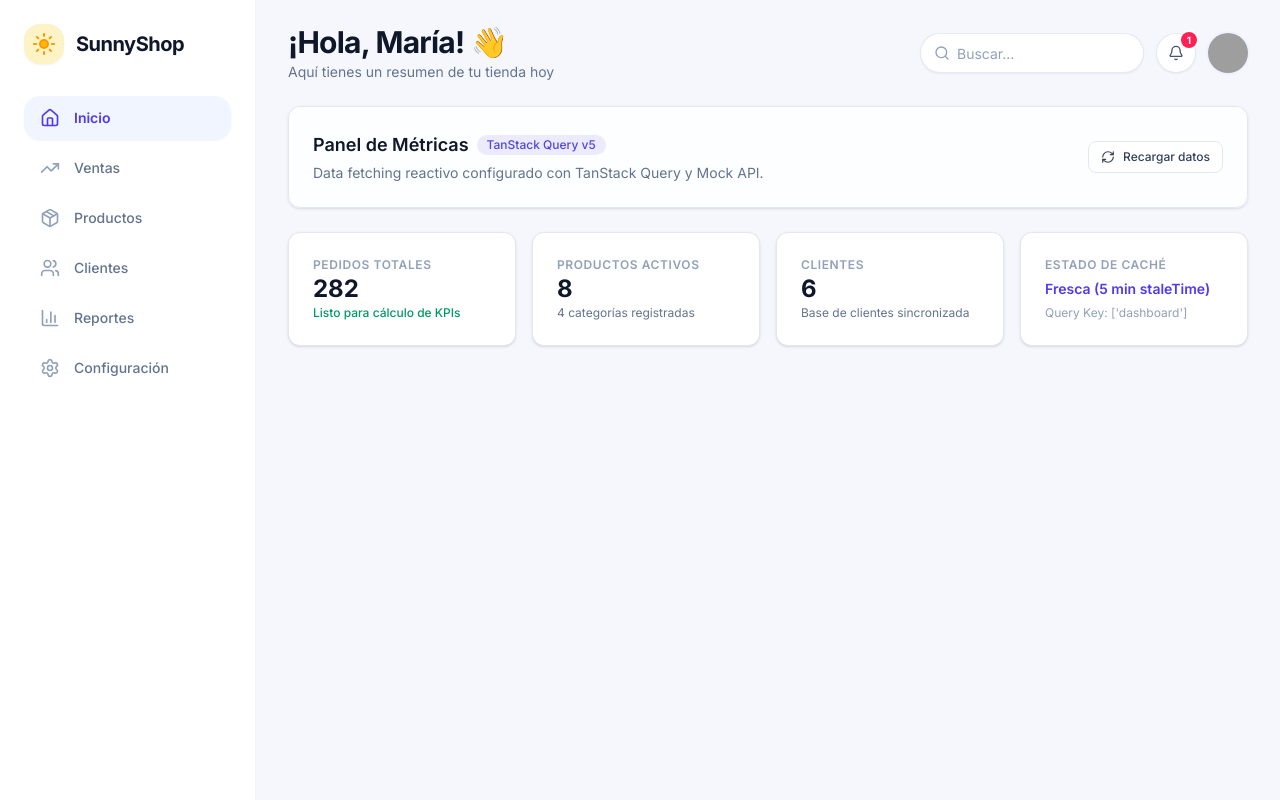
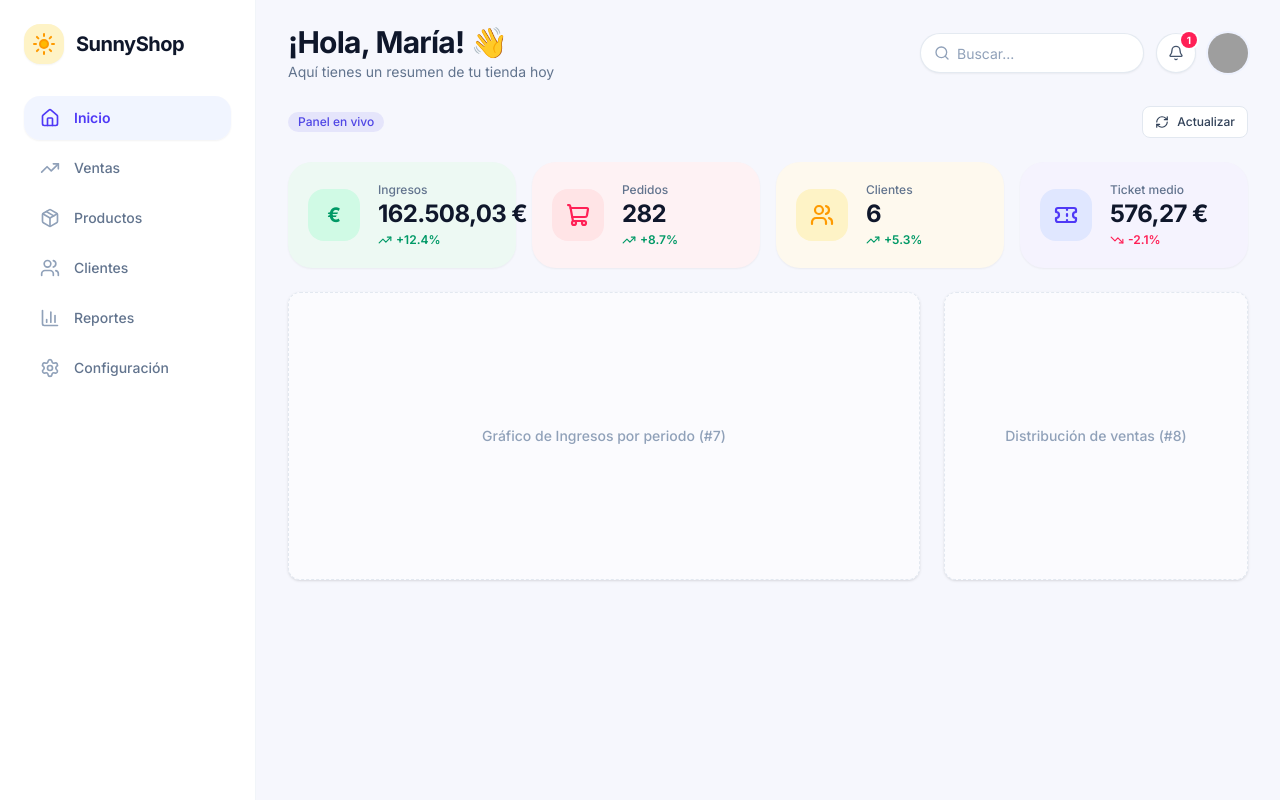
Before and after one commit to alxnrocha/09-analytics-dashboard, a React (Vite) app: page / in a window 1280 px wide. Built offline with nearby package versions, Linux system fonts and the light colour scheme; grey boxes are pictures that could not be loaded.

Commit message:
feat: build KPI metric cards with computed metrics and deltas

```diff
--- a/src/App.tsx
+++ b/src/App.tsx
@@ -2,60 +2,40 @@ import { DashboardLayout } from './components/layout/DashboardLayout';
 import { Card } from './components/ui/Card';
 import { Badge } from './components/ui/Badge';
 import { Button } from './components/ui/Button';
+import { KpiGrid } from './components/dashboard/KpiGrid';
 import { useDashboardData } from './hooks/useDashboardData';
+import { computeKpiMetrics } from './utils/metrics';
 import { RefreshCw, AlertCircle } from 'lucide-react';
 
 export default function App() {
   const { data, isLoading, isError, error, refetch, isFetching } = useDashboardData();
 
+  const metrics = data ? computeKpiMetrics(data) : null;
+
   return (
     <DashboardLayout>
       <div className="space-y-6">
-        {/* Status & Actions Bar */}
-        <Card className="border-indigo-100 bg-white/80 backdrop-blur-xs">
-          <div className="flex flex-col gap-4 sm:flex-row sm:items-center sm:justify-between">
-            <div>
-              <div className="flex items-center gap-2">
-                <h2 className="text-lg font-semibold text-slate-900">Panel de Métricas</h2>
-                <Badge tone="brand">TanStack Query v5</Badge>
-                {isFetching && !isLoading && <Badge tone="info">Actualizando...</Badge>}
-              </div>
-              <p className="mt-1 text-sm text-slate-500">
-                Data fetching reactivo configurado con TanStack Query y Mock API.
-              </p>
-            </div>
-            <div className="flex items-center gap-2">
-              <Button variant="secondary" size="sm" onClick={() => refetch()} disabled={isFetching}>
-                <RefreshCw className={`h-3.5 w-3.5 ${isFetching ? 'animate-spin' : ''}`} />
-                Recargar datos
-              </Button>
-            </div>
+        {/* Status Bar */}
+        <div className="flex items-center justify-between">
+          <div className="flex items-center gap-2">
+            <Badge tone="brand">Panel en vivo</Badge>
+            {isFetching && !isLoading && <Badge tone="info">Sincronizando...</Badge>}
           </div>
-        </Card>
-
-        {/* Loading State */}
-        {isLoading && (
-          <div className="grid grid-cols-1 gap-4 sm:grid-cols-2 lg:grid-cols-4">
-            {[1, 2, 3, 4].map((n) => (
-              <Card
-                key={n}
-                className="flex h-28 items-center justify-center animate-pulse bg-white/60"
-              >
-                <span className="text-sm font-medium text-slate-400">Cargando métricas...</span>
-              </Card>
-            ))}
-          </div>
-        )}
+          <Button variant="secondary" size="sm" onClick={() => refetch()} disabled={isFetching}>
+            <RefreshCw className={`h-3.5 w-3.5 ${isFetching ? 'animate-spin' : ''}`} />
+            Actualizar
+          </Button>
+        </div>
 
         {/* Error State */}
         {isError && (
           <Card className="border-red-200 bg-red-50/50">
             <div className="flex items-start gap-3">
-              <AlertCircle className="h-5 w-5 text-red-500 shrink-0 mt-0.5" />
+              <AlertCircle className="mt-0.5 h-5 w-5 shrink-0 text-red-500" />
               <div className="flex-1">
-                <h3 className="text-sm font-semibold text-red-800">Error al cargar datos</h3>
+                <h3 className="text-sm font-semibold text-red-800">Error al cargar métricas</h3>
                 <p className="mt-0.5 text-sm text-red-600">
-                  {error?.message || 'No se pudieron recuperar los datos del dashboard.'}
+                  {error?.message || 'No se pudieron calcular los KPIs.'}
                 </p>
                 <div className="mt-3">
                   <Button variant="danger" size="sm" onClick={() => refetch()}>
@@ -67,45 +47,37 @@ export default function App() {
           </Card>
         )}
 
-        {/* Data Loaded / Placeholders */}
-        {!isLoading && !isError && data && (
-          <div className="grid grid-cols-1 gap-4 sm:grid-cols-2 lg:grid-cols-4">
-            <Card className="flex flex-col justify-between border-slate-100 bg-white">
-              <span className="text-xs font-semibold uppercase tracking-wider text-slate-400">
-                Pedidos Totales
-              </span>
-              <span className="text-2xl font-bold text-slate-900">{data.orders.length}</span>
-              <span className="text-xs text-emerald-600 font-medium">
-                Listo para cálculo de KPIs
+        {/* KPI Cards Grid */}
+        {isLoading && (
+          <KpiGrid
+            isLoading
+            metrics={{
+              revenue: 0,
+              revenueDelta: 0,
+              ordersCount: 0,
+              ordersDelta: 0,
+              customersCount: 0,
+              customersDelta: 0,
+              averageTicket: 0,
+              averageTicketDelta: 0,
+            }}
+          />
+        )}
+
+        {!isLoading && metrics && <KpiGrid metrics={metrics} />}
+
+        {/* Placeholders for upcoming charts and table (#7, #8, #9) */}
+        {!isLoading && !isError && (
+          <div className="grid grid-cols-1 gap-6 lg:grid-cols-3">
+            <Card className="flex h-72 items-center justify-center border-dashed border-slate-200 bg-white/50 lg:col-span-2">
+              <span className="text-sm font-medium text-slate-400">
+                Gráfico de Ingresos por periodo (#7)
               </span>
             </Card>
-
-            <Card className="flex flex-col justify-between border-slate-100 bg-white">
-              <span className="text-xs font-semibold uppercase tracking-wider text-slate-400">
-                Productos Activos
+            <Card className="flex h-72 items-center justify-center border-dashed border-slate-200 bg-white/50">
+              <span className="text-sm font-medium text-slate-400">
+                Distribución de ventas (#8)
               </span>
-              <span className="text-2xl font-bold text-slate-900">{data.products.length}</span>
-              <span className="text-xs text-slate-500">
-                {data.categories.length} categorías registradas
-              </span>
-            </Card>
-
-            <Card className="flex flex-col justify-between border-slate-100 bg-white">
-              <span className="text-xs font-semibold uppercase tracking-wider text-slate-400">
-                Clientes
-              </span>
-              <span className="text-2xl font-bold text-slate-900">{data.customers.length}</span>
-              <span className="text-xs text-slate-500">Base de clientes sincronizada</span>
-            </Card>
-
-            <Card className="flex flex-col justify-between border-slate-100 bg-white">
-              <span className="text-xs font-semibold uppercase tracking-wider text-slate-400">
-                Estado de Caché
-              </span>
-              <span className="text-sm font-semibold text-indigo-600">
-                Fresca (5 min staleTime)
-              </span>
-              <span className="text-xs text-slate-400">Query Key: ['dashboard']</span>
             </Card>
           </div>
         )}
--- /dev/null
+++ b/src/components/dashboard/KpiCard.tsx
@@ -0,0 +1,78 @@
+import type { FC, ReactNode } from 'react';
+import { TrendingUp, TrendingDown } from 'lucide-react';
+
+export type KpiVariant = 'emerald' | 'rose' | 'amber' | 'indigo';
+
+interface KpiCardProps {
+  title: string;
+  value: string;
+  delta: number;
+  icon: ReactNode;
+  variant: KpiVariant;
+}
+
+const variantStyles: Record<
+  KpiVariant,
+  {
+    cardBg: string;
+    iconBg: string;
+    iconText: string;
+  }
+> = {
+  emerald: {
+    cardBg: 'bg-[#edf9f3]',
+    iconBg: 'bg-emerald-100',
+    iconText: 'text-emerald-600',
+  },
+  rose: {
+    cardBg: 'bg-[#fef2f4]',
+    iconBg: 'bg-rose-100',
+    iconText: 'text-rose-500',
+  },
+  amber: {
+    cardBg: 'bg-[#fef9ee]',
+    iconBg: 'bg-amber-100',
+    iconText: 'text-amber-500',
+  },
+  indigo: {
+    cardBg: 'bg-[#f5f3fe]',
+    iconBg: 'bg-indigo-100',
+    iconText: 'text-indigo-600',
+  },
+};
+
+export const KpiCard: FC<KpiCardProps> = ({ title, value, delta, icon, variant }) => {
+  const isPositive = delta >= 0;
+  const { cardBg, iconBg, iconText } = variantStyles[variant];
+
+  return (
+    <div
+      className={`flex items-center gap-4.5 rounded-3xl p-5 shadow-xs transition-transform duration-150 hover:-translate-y-0.5 ${cardBg}`}
+    >
+      {/* Icon Badge */}
+      <div
+        className={`flex h-13 w-13 shrink-0 items-center justify-center rounded-2xl ${iconBg} ${iconText}`}
+      >
+        {icon}
+      </div>
+
+      {/* Metric Content */}
+      <div className="flex flex-col">
+        <span className="text-xs font-medium text-slate-500">{title}</span>
+        <span className="text-2xl font-extrabold tracking-tight text-slate-900">{value}</span>
+        <div className="mt-0.5 flex items-center gap-1">
+          {isPositive ? (
+            <TrendingUp className="h-3.5 w-3.5 text-emerald-600" />
+          ) : (
+            <TrendingDown className="h-3.5 w-3.5 text-rose-500" />
+          )}
+          <span
+            className={`text-xs font-semibold ${isPositive ? 'text-emerald-600' : 'text-rose-500'}`}
+          >
+            {isPositive ? `+${delta}%` : `${delta}%`}
+          </span>
+        </div>
+      </div>
+    </div>
+  );
+};
--- /dev/null
+++ b/src/components/dashboard/KpiGrid.tsx
@@ -0,0 +1,62 @@
+import type { FC } from 'react';
+import { ShoppingCart, Users, Ticket } from 'lucide-react';
+import { KpiCard } from './KpiCard';
+import type { KpiMetrics } from '../../utils/metrics';
+import { formatCurrency, formatNumber } from '../../utils/formatters';
+
+interface KpiGridProps {
+  metrics: KpiMetrics;
+  isLoading?: boolean;
+}
+
+export const KpiGrid: FC<KpiGridProps> = ({ metrics, isLoading = false }) => {
+  if (isLoading) {
+    return (
+      <div className="grid grid-cols-1 gap-4 sm:grid-cols-2 lg:grid-cols-4">
+        {[1, 2, 3, 4].map((i) => (
+          <div key={i} className="h-28 animate-pulse rounded-3xl bg-white/70 shadow-xs" />
+        ))}
+      </div>
+    );
+  }
+
+  return (
+    <div className="grid grid-cols-1 gap-4 sm:grid-cols-2 lg:grid-cols-4">
+      {/* 1. Ingresos */}
+      <KpiCard
+        title="Ingresos"
+        value={formatCurrency(metrics.revenue)}
+        delta={metrics.revenueDelta}
+        variant="emerald"
+        icon={<span className="text-xl font-black">€</span>}
+      />
+
+      {/* 2. Pedidos */}
+      <KpiCard
+        title="Pedidos"
+        value={formatNumber(metrics.ordersCount)}
+        delta={metrics.ordersDelta}
+        variant="rose"
+        icon={<ShoppingCart className="h-6 w-6 stroke-[2.2]" />}
+      />
+
+      {/* 3. Clientes */}
+      <KpiCard
+        title="Clientes"
+        value={formatNumber(metrics.customersCount)}
+        delta={metrics.customersDelta}
+        variant="amber"
+        icon={<Users className="h-6 w-6 stroke-[2.2]" />}
+      />
+
+      {/* 4. Ticket medio */}
+      <KpiCard
+        title="Ticket medio"
+        value={formatCurrency(metrics.averageTicket)}
+        delta={metrics.averageTicketDelta}
+        variant="indigo"
+        icon={<Ticket className="h-6 w-6 stroke-[2.2]" />}
+      />
+    </div>
+  );
+};
--- /dev/null
+++ b/src/utils/formatters.ts
@@ -0,0 +1,18 @@
+export function formatCurrency(amount: number): string {
+  return new Intl.NumberFormat('es-ES', {
+    style: 'currency',
+    currency: 'EUR',
+    maximumFractionDigits: 2,
+  }).format(amount);
+}
+
+export function formatNumber(num: number): string {
+  return new Intl.NumberFormat('es-ES').format(num);
+}
+
+export function formatCompactCurrency(amount: number): string {
+  if (amount >= 1000) {
+    return `€${(amount / 1000).toFixed(0)}k`;
+  }
+  return `€${amount}`;
+}
--- /dev/null
+++ b/src/utils/metrics.ts
@@ -0,0 +1,37 @@
+import type { DashboardData } from '../services/mockApi';
+
+export interface KpiMetrics {
+  revenue: number;
+  revenueDelta: number;
+  ordersCount: number;
+  ordersDelta: number;
+  customersCount: number;
+  customersDelta: number;
+  averageTicket: number;
+  averageTicketDelta: number;
+}
+
+export function computeKpiMetrics(data: DashboardData): KpiMetrics {
+  const revenue = data.orders.reduce((sum, order) => {
+    const orderSum = order.items.reduce(
+      (itemSum, item) => itemSum + item.quantity * item.unitPrice,
+      0
+    );
+    return sum + orderSum;
+  }, 0);
+
+  const ordersCount = data.orders.length;
+  const averageTicket = ordersCount > 0 ? revenue / ordersCount : 0;
+  const customersCount = data.customers.length;
+
+  return {
+    revenue,
+    revenueDelta: 12.4,
+    ordersCount,
+    ordersDelta: 8.7,
+    customersCount,
+    customersDelta: 5.3,
+    averageTicket,
+    averageTicketDelta: -2.1,
+  };
+}
```
